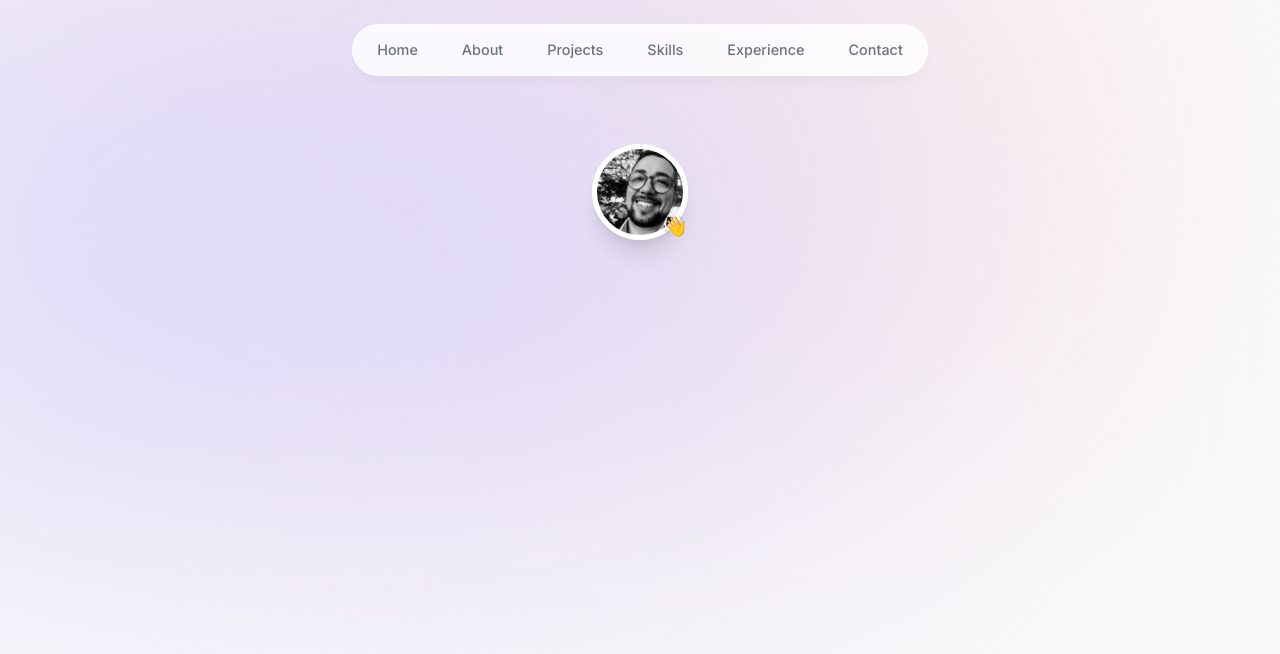
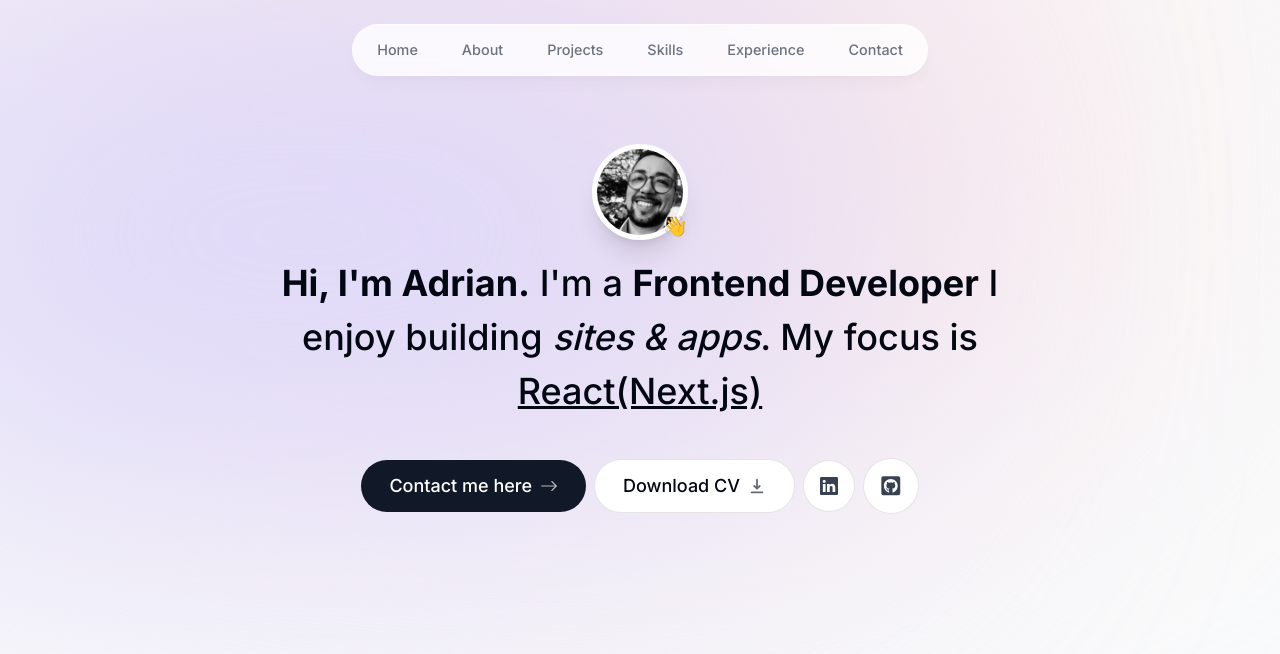
Before and after one commit to adrians90/Adrian-Sandu, a Next.js app: page / in a window 1280 px wide. Shown: the top 654 px of the page. Built offline with nearby package versions, Linux system fonts and the light colour scheme.

Commit message:
Create intro section

```diff
--- a/app/page.tsx
+++ b/app/page.tsx
@@ -2,7 +2,7 @@
 
 export default function Home() {
   return (
-    <main>
+    <main className="flex flex-col items-center px-4">
       <Intro />
     </main>
   );
--- a/components/intro.tsx
+++ b/components/intro.tsx
@@ -3,10 +3,14 @@
 import Image from "next/image";
 import React from "react";
 import { motion } from "framer-motion";
+import Link from "next/link";
+import { BsArrowRight, BsLinkedin } from "react-icons/bs";
+import { HiDownload } from "react-icons/hi";
+import { FaGithubSquare } from "react-icons/fa";
 
 export default function Intro() {
   return (
-    <section>
+    <section className="mb-28 max-w-[50rem] text-center sm:mb-0">
       <div className="flex items-center justify-center">
         <div className="relative">
           <motion.div
@@ -42,6 +46,56 @@
           </motion.span>
         </div>
       </div>
+
+      <motion.p
+        className="mb-10 mt-4 px-4 text-2xl font-medium !leading-[1.5] sm:text-4xl"
+        initial={{ opacity: 0, y: 100 }}
+        animate={{ opacity: 1, y: 0 }}
+      >
+        <span className="font-bold">Hi, I&apos;m Adrian.</span> I&apos;m a{" "}
+        <span className="font-bold">Frontend Developer</span> I enjoy building{" "}
+        <span className="italic">sites & apps</span>. My focus is{" "}
+        <span className="underline">React(Next.js)</span>
+      </motion.p>
+
+      <motion.div
+        className="flex flex-col sm:flex-row items-center justify-center gap-2 px-4 text-lg font-medium"
+        initial={{ opacity: 0, y: 100 }}
+        animate={{ opacity: 1, y: 0 }}
+        transition={{
+          delay: 0.1,
+        }}
+      >
+        <Link
+          href="#contact"
+          className="group bg-gray-900 text-white px-7 py-3 flex items-center gap-2 rounded-full outline-none focus:scale-110 hover:scale-110 hover:bg-gray-950 active:scale-105 transition"
+        >
+          Contact me here{" "}
+          <BsArrowRight className="opacity-70 group-hover:translate-x-1 transition" />
+        </Link>
+        <a
+          className="group bg-white px-7 py-3 flex items-center gap-2 rounded-full outline-none focus:scale-110 hover:scale-110  active:scale-105 transition cursor-pointer border border-black/10"
+          href="/AdrianSanduCV.pdf"
+          download={true}
+        >
+          Download CV{" "}
+          <HiDownload className="opacity-60 group-hover:translate-y-1 transition" />
+        </a>
+        <a
+          className="bg-white p-4 text-gray-700 flex items-center gap-2 rounded-full focus:scale-[1.15] hover:scale-[1.15] active:scale-105 hover:text-gray-950 transition cursor-pointer border border-black/10"
+          href="https://www.linkedin.com/in/adrian-sandu-b91965276/"
+          target="_blank"
+        >
+          <BsLinkedin />
+        </a>
+        <a
+          className="bg-white p-4 text-[1.35rem] text-gray-700 flex items-center gap-2 rounded-full focus:scale-[1.15] hover:scale-[1.15] hover:text-gray-950 active:scale-105 transition cursor-pointer border border-black/10"
+          href="https://github.com/adrians90"
+          target="_blank"
+        >
+          <FaGithubSquare />
+        </a>
+      </motion.div>
     </section>
   );
 }
```
Also changed, not shown: 2 other files (tests, documents, lock files or other folders).
